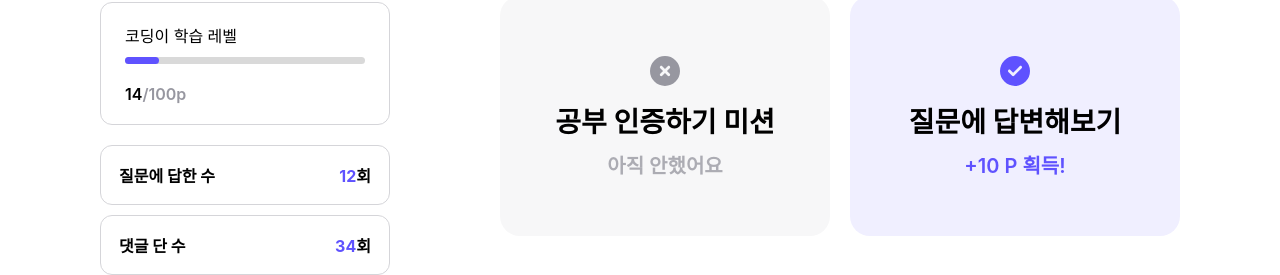
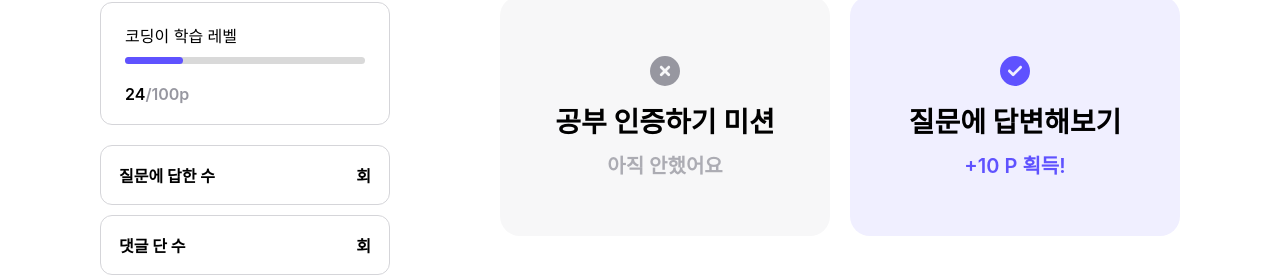
Before and after one commit to koseha/react-tutorial-coding2, a React (Create React App) app: page /mission in a window 1280 px wide. Shown: the part 547-822 px from the top of the page. Built offline with nearby package versions, Linux system fonts and the light colour scheme.

Commit message:
feature/level2 : 요구사항 5 - 미션 토글 시 점수 반영

```diff
--- a/src/features/mission-progress/index.js
+++ b/src/features/mission-progress/index.js
@@ -2,22 +2,8 @@ import { UserLevel } from "./ui/user-level";
 import { UserExperience } from "./ui/user-experience";
 import { UserActivity } from "./ui/user-activity";
 import "./mission-progress.css";
-import { useEffect, useState } from "react";
 
-const calculateExperience = (base, answer, comment) => {
-  const tmp = base + (answer + comment) / 10;
-  return parseInt(tmp);
-};
-
-export const Progress = () => {
-  const [answerCount, setAnswerCount] = useState(12);
-  const [commentCount, setCommentCount] = useState(34);
-  const [experience, setExperience] = useState(10);
-
-  useEffect(() => {
-    setExperience(calculateExperience(experience, answerCount, commentCount));
-  }, [answerCount, commentCount]);
-
+export const Progress = ({ experience, answerCount, commentCount }) => {
   return (
     <div className="mission-progress">
       <UserLevel />
--- a/src/features/mission-today/index.js
+++ b/src/features/mission-today/index.js
@@ -2,7 +2,7 @@ import "./mission-today.css";
 import { MissionItem } from "./ui/mission-item";
 import { useState } from "react";
 
-export const Today = () => {
+export const Today = ({ updateCompletedMission }) => {
   const [completions, setCompletion] = useState([true, false, false, true]);
   const missions = [
     "출석체크 미션",
@@ -12,9 +12,11 @@ export const Today = () => {
   ];
 
   const handleToggle = (index) => {
-    const updatedCompletions = completions.map((task, i) =>
-      i === index ? !task : task
-    );
+    const updatedCompletions = completions.map((task, i) => {
+      task = i === index ? !task : task;
+      if (i === index) updateCompletedMission(task ? 10 : -10);
+      return task;
+    });
     setCompletion(updatedCompletions);
   };
 
--- a/src/pages/mission/index.js
+++ b/src/pages/mission/index.js
@@ -1,12 +1,32 @@
 import { Progress } from "../../features/mission-progress";
 import { Today } from "../../features/mission-today";
-import './mission.css'
+import "./mission.css";
+import { useEffect, useState } from "react";
+
+const calculateExperience = (base, answer, comment) => {
+  const tmp = base + (answer + comment) / 10;
+  return parseInt(tmp);
+};
 
 export const Mission = () => {
+  const [answerCount, setAnswerCount] = useState(12);
+  const [commentCount, setCommentCount] = useState(34);
+  const [experience, setExperience] = useState(20);
+
+  useEffect(() => {
+    setExperience(calculateExperience(experience, answerCount, commentCount));
+  }, [answerCount, commentCount]);
+
   return (
     <div className="mission">
-      <Progress />
-      <Today />
+      <Progress
+        experience={experience}
+        answer={answerCount}
+        comment={commentCount}
+      />
+      <Today
+        updateCompletedMission={(point) => setExperience(experience + point)}
+      />
     </div>
   );
-}
+};
```
